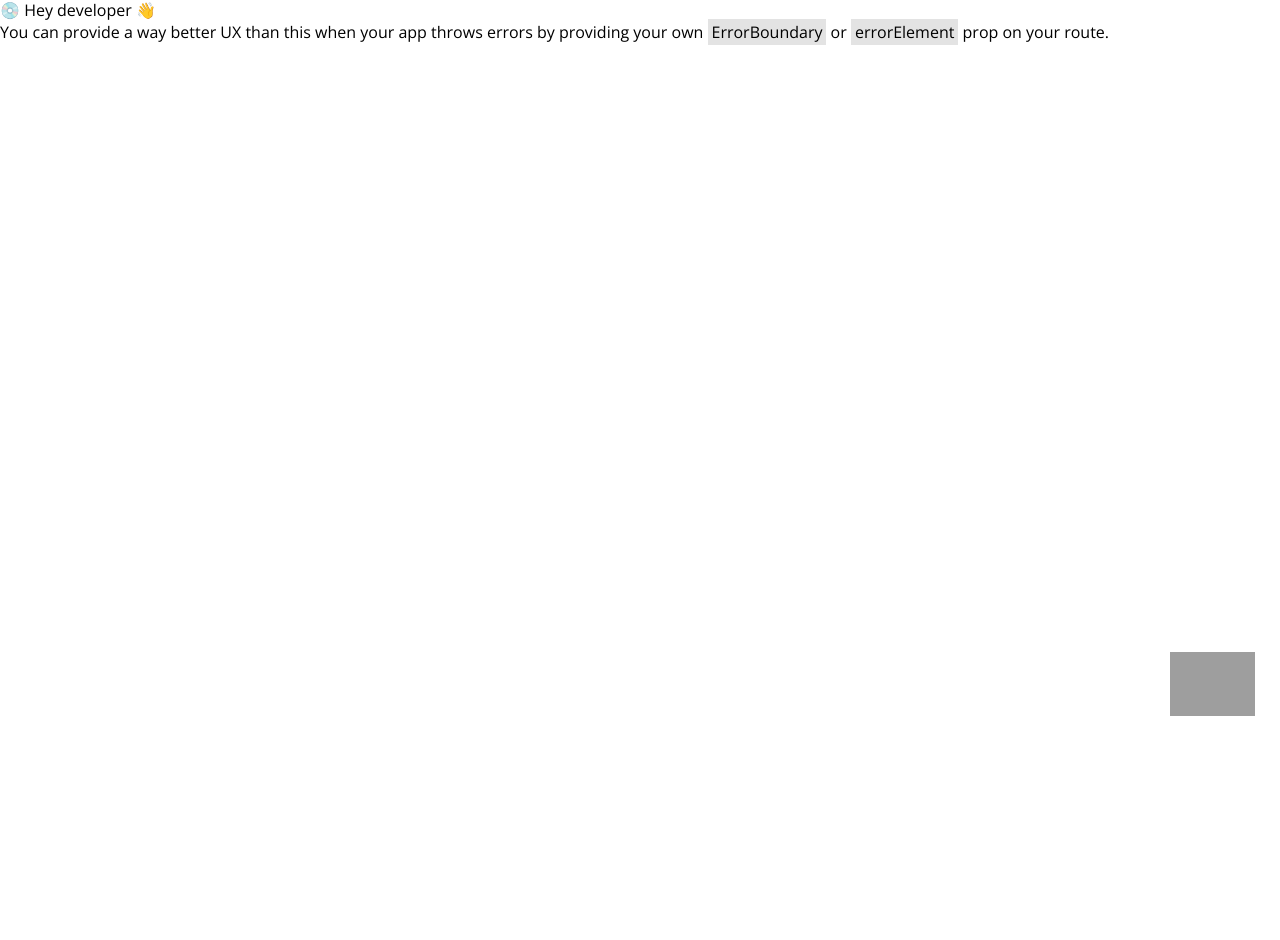
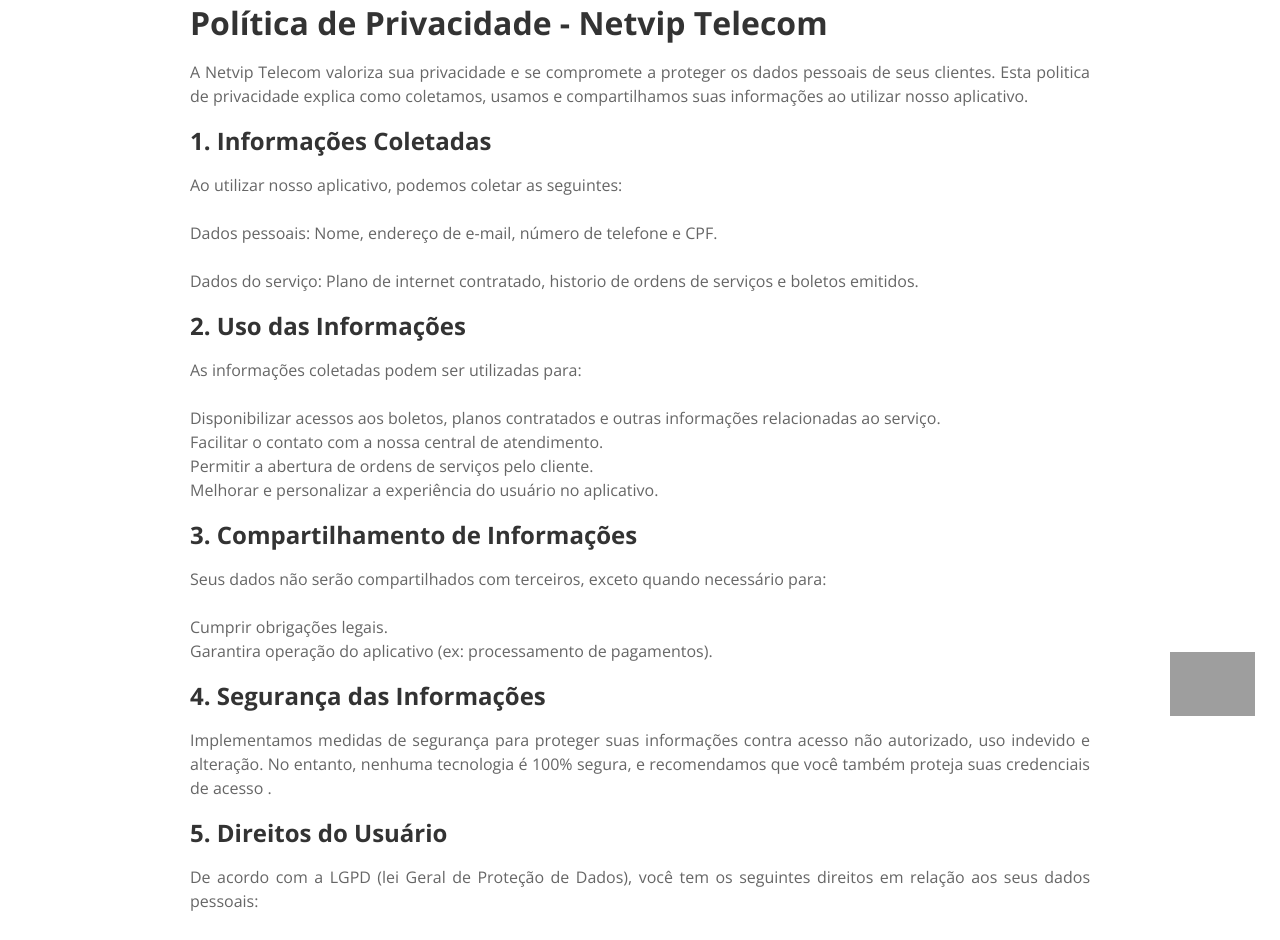
Before and after one commit to ivanizidoro/netvip-telecom-2.0, a React (Vite) app: page /politica in a window 1280 px wide. Before the commit this address had no page. Shown: the part 59-999 px from the top of the page. Before the commit the page ends 800 px from the top, so only its background shows below. Built offline with nearby package versions, Linux system fonts and the light colour scheme; grey boxes are pictures that could not be loaded.

Commit message:
feito-alteração-politica

```diff
--- /dev/null
+++ b/src/components/Politica/index.jsx
@@ -0,0 +1,81 @@
+import { Container, Containerdiv, H1, H2, P } from "./styles";
+
+export const Politica = () => {
+  return (
+    <Container>
+      <Containerdiv>
+        <H1>Política de Privacidade - Netvip Telecom</H1>
+        <P>
+          A Netvip Telecom valoriza sua privacidade e se compromete a proteger
+          os dados pessoais de seus clientes. Esta politica de privacidade
+          explica como coletamos, usamos e compartilhamos suas informações ao
+          utilizar nosso aplicativo.
+        </P>
+        <H2>1. Informações Coletadas</H2>
+        <P>
+          Ao utilizar nosso aplicativo, podemos coletar as seguintes:
+          <br />
+          <br />
+          Dados pessoais: Nome, endereço de e-mail, número de telefone e CPF.
+          <br />
+          <br />
+          Dados do serviço: Plano de internet contratado, historio de ordens de
+          serviços e boletos emitidos.
+        </P>
+        <H2>2. Uso das Informações</H2>
+        <P>
+          As informações coletadas podem ser utilizadas para:
+          <br />
+          <br />
+          Disponibilizar acessos aos boletos, planos contratados e outras
+          informações relacionadas ao serviço.
+          <br />
+          Facilitar o contato com a nossa central de atendimento.
+          <br />
+          Permitir a abertura de ordens de serviços pelo cliente.
+          <br />
+          Melhorar e personalizar a experiência do usuário no aplicativo.
+          <br />
+        </P>
+        <H2>3. Compartilhamento de Informações</H2>
+        <P>
+          Seus dados não serão compartilhados com terceiros, exceto quando
+          necessário para:
+          <br />
+          <br />
+          Cumprir obrigações legais.
+          <br />
+          Garantira operação do aplicativo (ex: processamento de pagamentos).
+        </P>
+        <H2>4. Segurança das Informações</H2>
+        <P>
+          Implementamos medidas de segurança para proteger suas informações
+          contra acesso não autorizado, uso indevido e alteração. No entanto,
+          nenhuma tecnologia é 100% segura, e recomendamos que você também
+          proteja suas credenciais de acesso .
+        </P>
+        <H2>5. Direitos do Usuário</H2>
+        <P>
+          De acordo com a LGPD (lei Geral de Proteção de Dados), você tem os
+          seguintes direitos em relação aos seus dados pessoais:
+          <br />
+          <br />
+          Solicitar a exclusão de seus dados pessoais.
+          <br />
+          Acessar ou corrigir as informações cadastradas.
+          <br />
+          Retirar consentimento para o uso de seus dados.
+        </P>
+        <H2>6. Contato</H2>
+        <P>
+          Se você tiver alguma dúvida ou preocupação sobre nossa política de
+          privacidade ou o uso de seus dados pessoais, entre em contato conosco
+          através do{" "}
+          <span style={{ color: "black", fontWeight: "bold" }}>
+            e-mail: contato@netviptelecom.com.br
+          </span>
+        </P>
+      </Containerdiv>
+    </Container>
+  );
+};
--- /dev/null
+++ b/src/components/Politica/styles.js
@@ -0,0 +1,30 @@
+import styled from "styled-components";
+
+export const Container = styled.div`
+  display: flex;
+  align-items: center;
+  justify-content: center;
+  margin-top: 60px;
+`;
+
+export const Containerdiv = styled.div``;
+
+export const H1 = styled.h1`
+  font-size: 2rem;
+  color: #333;
+  margin-bottom: 1rem;
+`;
+export const H2 = styled.h2`
+  font-size: 1.5rem;
+  color: #333;
+  margin-bottom: 1rem;
+`;
+export const P = styled.p`
+  font-size: 1rem;
+  color: #666;
+  line-height: 1.5;
+  margin-bottom: 1rem;
+  align-items: center;
+  text-align: justify;
+  width: 900px;
+`;
--- a/src/router/index.jsx
+++ b/src/router/index.jsx
@@ -3,6 +3,7 @@
 import App from "../App";
 import { Contato } from "../container/Contato";
 import { Somos } from "../container/Somos";
+import { Politica } from "../components/Politica";
 
 export const router = createBrowserRouter([
   {
@@ -37,4 +38,12 @@
       </>
     ),
   },
+  {
+    path: "/politica",
+    element: (
+      <>
+        <Politica />
+      </>
+    ),
+  },
 ]);
```
